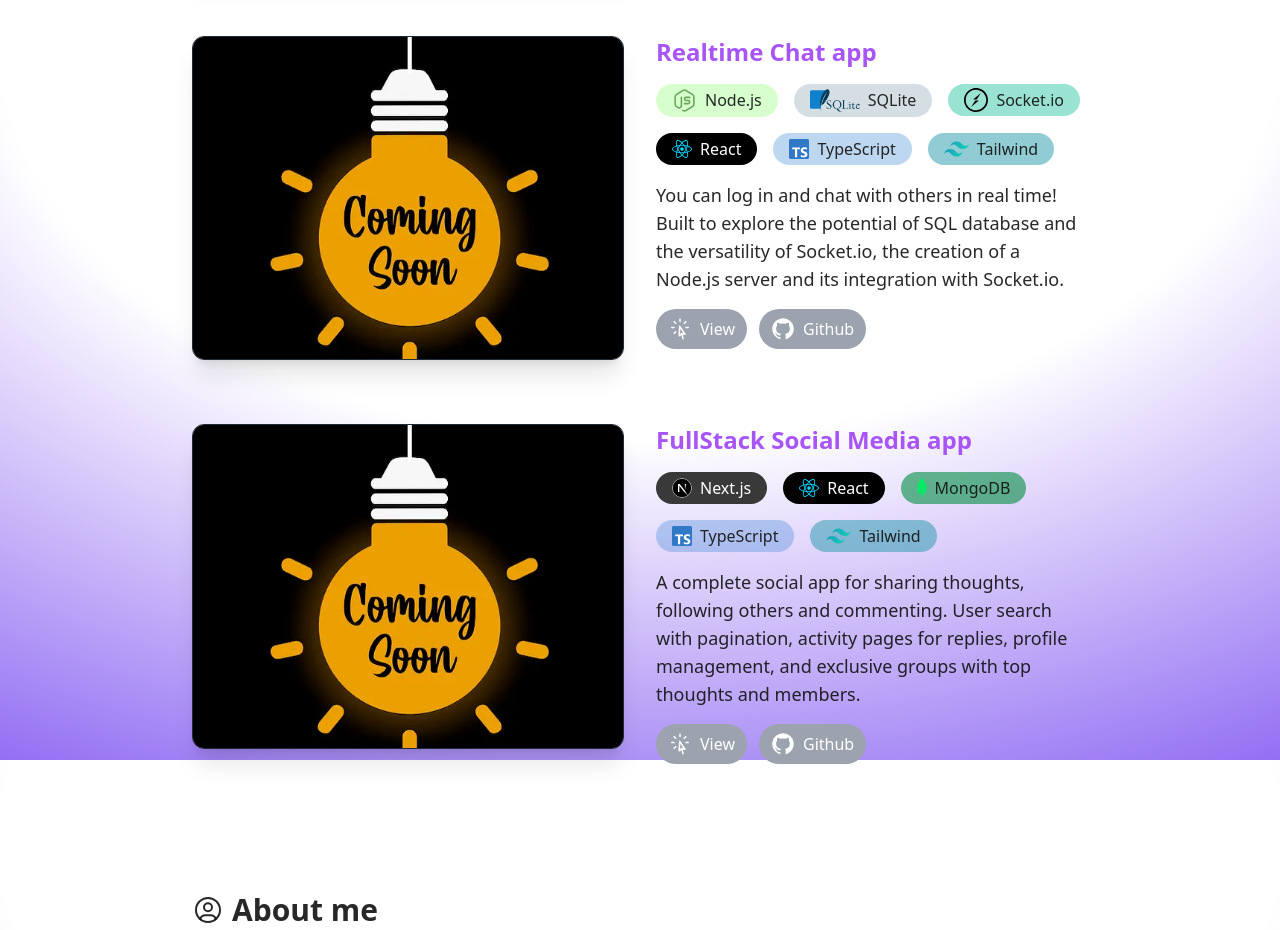
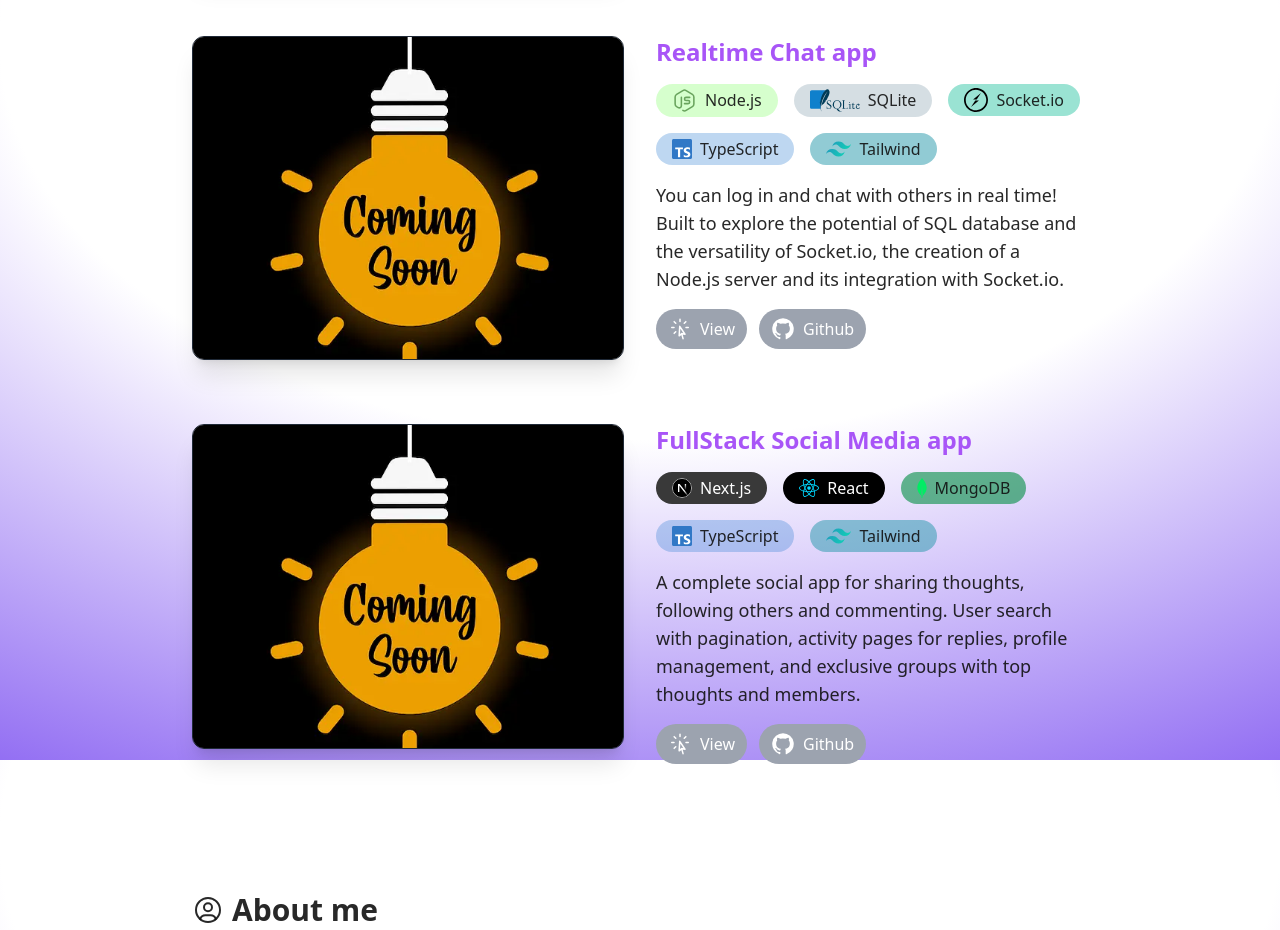
Before and after one commit to SaraCarreras/Portfolio, a React (Vite) app: page / in a window 1280 px wide. Shown: the part 1640-2570 px from the top of the page. Built offline with nearby package versions, Linux system fonts and the light colour scheme.

Commit message:
update tech stack

```diff
--- a/src/components/ProjectsSection/ProjectsData.ts
+++ b/src/components/ProjectsSection/ProjectsData.ts
@@ -99,7 +99,6 @@ export const PROJECTS_DATA: iProjectItem[] = [
       TAGS.NODEJS,
       TAGS.SQLite,
       TAGS.SocketIo,
-      TAGS.REACT,
       TAGS.TYPESCRIPT,
       TAGS.TAILWIND,
     ],
```
